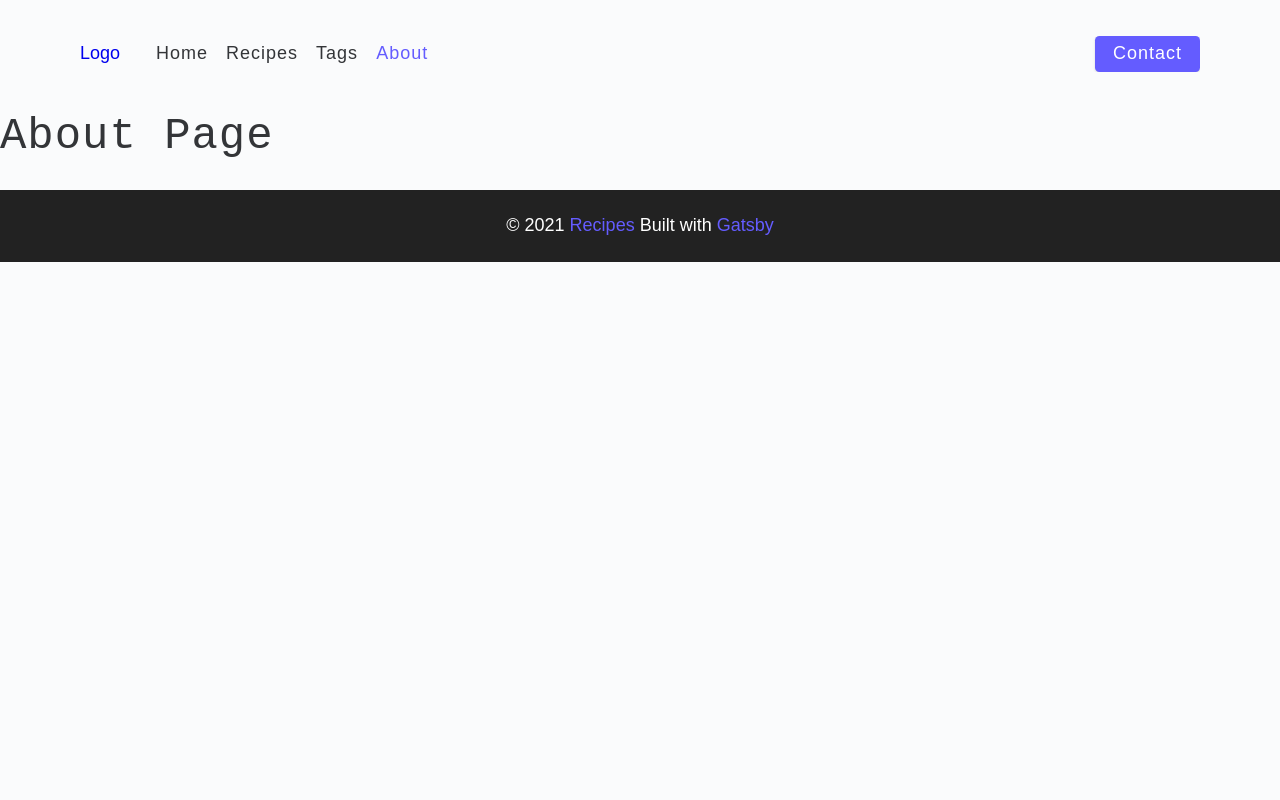
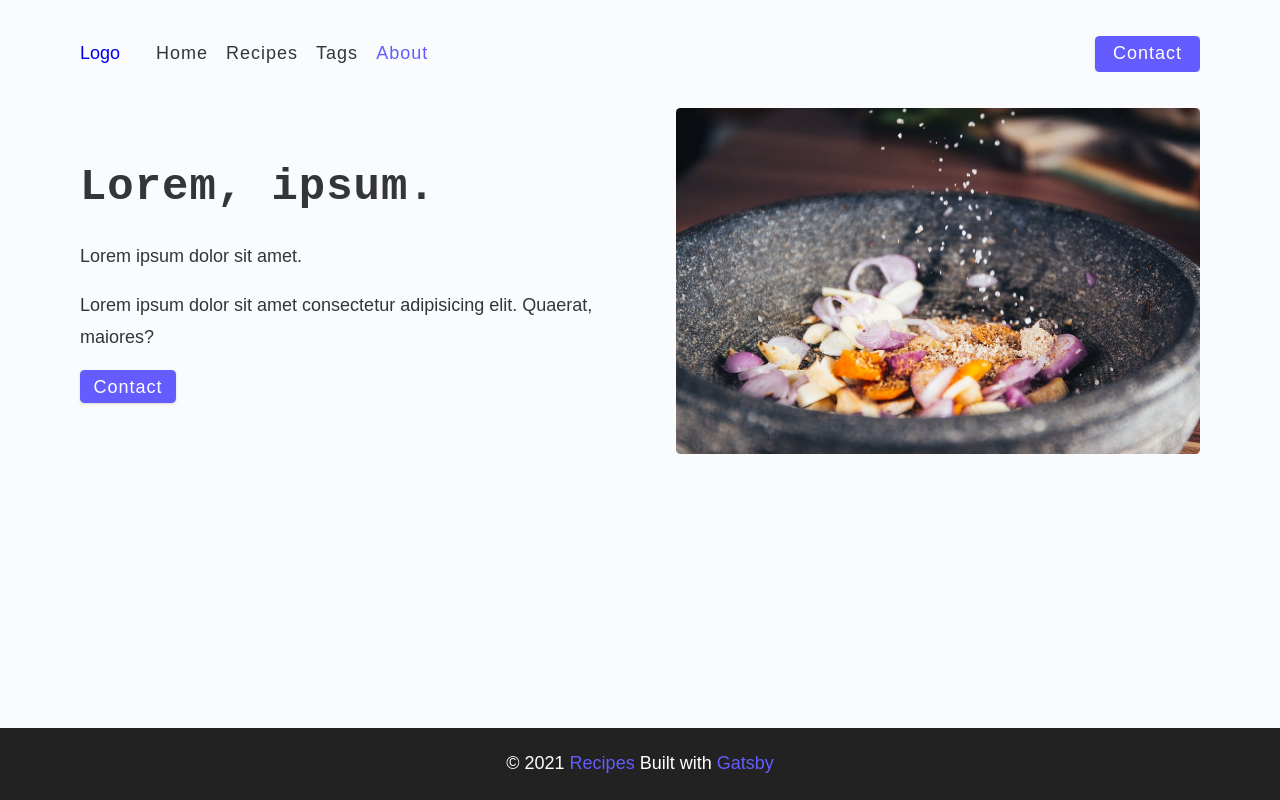
Before and after one commit to NigelMarshal/gatsby-recipes-app, a Gatsby site: page /about in a window 1280 px wide. Built offline with nearby package versions, Linux system fonts and the light colour scheme; Gatsby itself is replaced by a stand-in of ours.

Commit message:
feat(Page-styles): Set up Home and about pages

```diff
--- a/src/pages/about.js
+++ b/src/pages/about.js
@@ -1,12 +1,32 @@
 import React from "react"
 import Layout from "../components/Layout"
+import { StaticImage } from "gatsby-plugin-image"
+import { Link } from "gatsby"
 
 const About = () => {
   return (
     <Layout>
-      <div>
-        <h2>About Page</h2>
-      </div>
+      <main className="page">
+        <section className="about-page">
+          <article>
+            <h2>Lorem, ipsum.</h2>
+            <p>Lorem ipsum dolor sit amet.</p>
+            <p>
+              Lorem ipsum dolor sit amet consectetur adipisicing elit. Quaerat,
+              maiores?
+            </p>
+            <Link to="/contact" className="btn">
+              Contact
+            </Link>
+          </article>
+          <StaticImage
+            src="../assets/images/about.jpeg"
+            alt="Salt Bae"
+            className="about-img"
+            placeholder="tracedSVG"
+          />
+        </section>
+      </main>
     </Layout>
   )
 }
```
Also changed, not shown: src/pages/index.js (+21 -5 lines).
